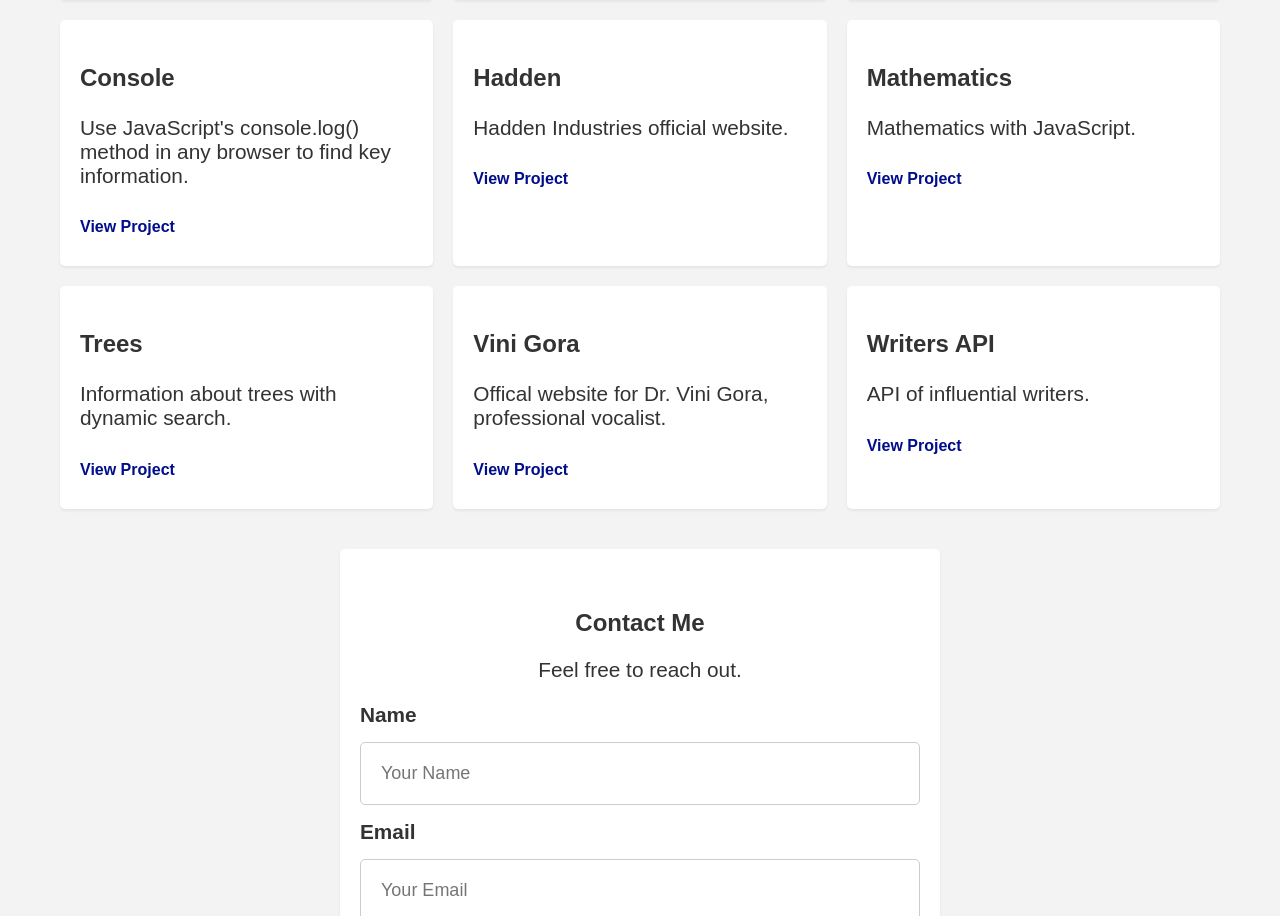
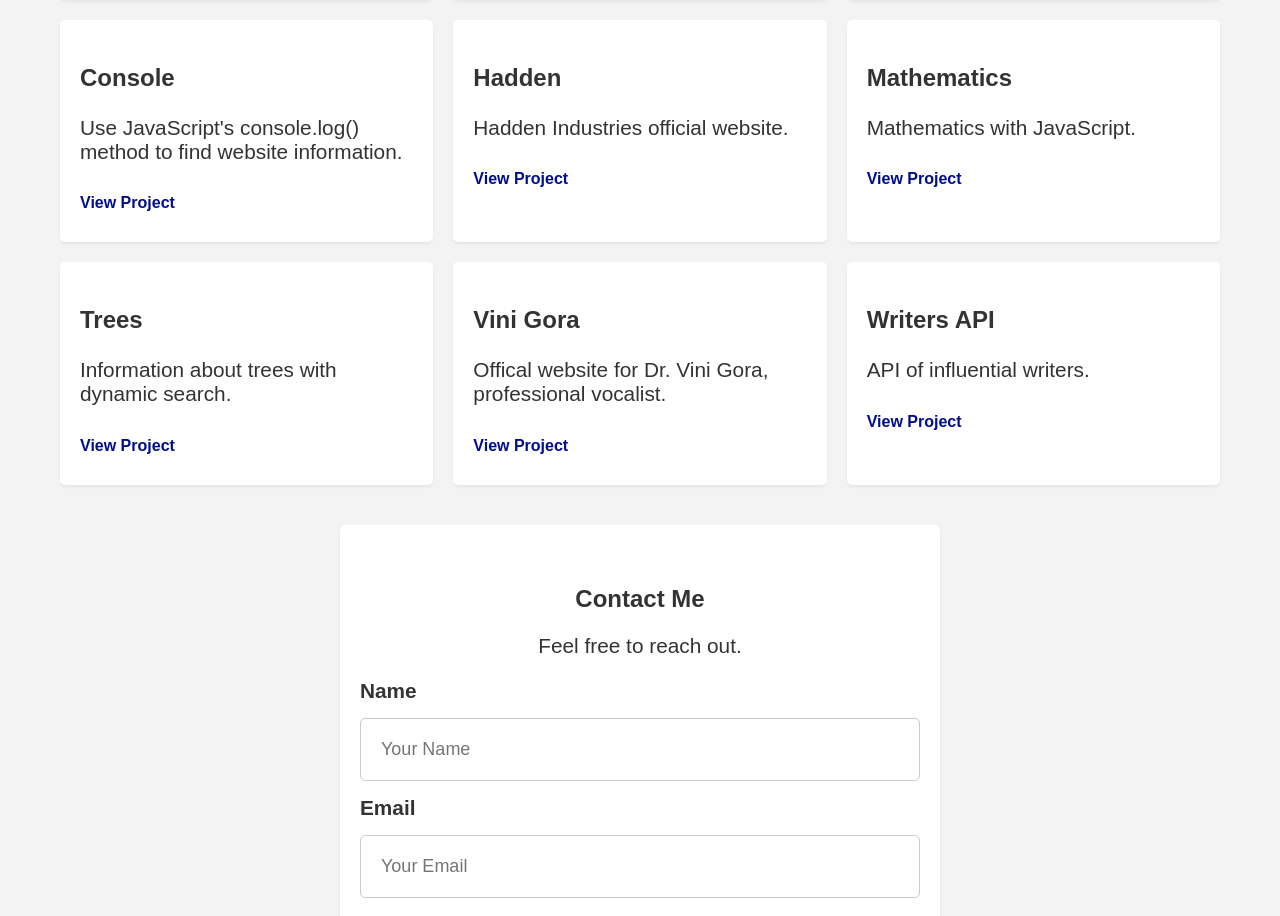
Before and after one commit to kironroy/kironroy-react, a React (Create React App) app: page / in a window 1280 px wide. Shown: the part 1203-2119 px from the top of the page. Built offline with nearby package versions, Linux system fonts and the light colour scheme; a web font is replaced by a local one.

Commit message:
Update Portfolio.js
description: "Use JavaScript's console.log() method to find website information.",

```diff
--- a/src/components/Portfolio.js
+++ b/src/components/Portfolio.js
@@ -11,7 +11,7 @@ const projects = [
   {
     id: 3,
     title: 'Console',
-    description: "Use JavaScript's console.log() method in any browser to find key information.",
+    description: "Use JavaScript's console.log() method to find website information.",
     link: 'https://js-console-log.netlify.app/',
   },
   {
```
